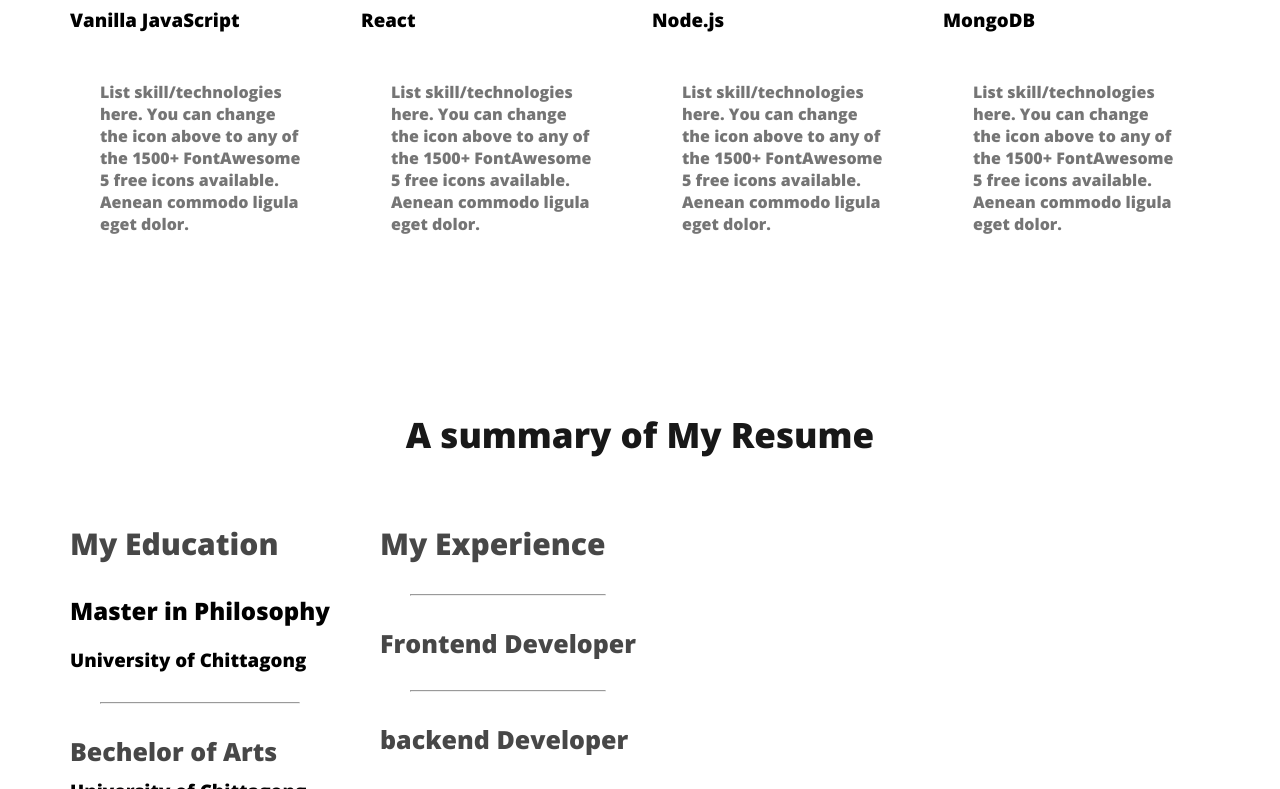
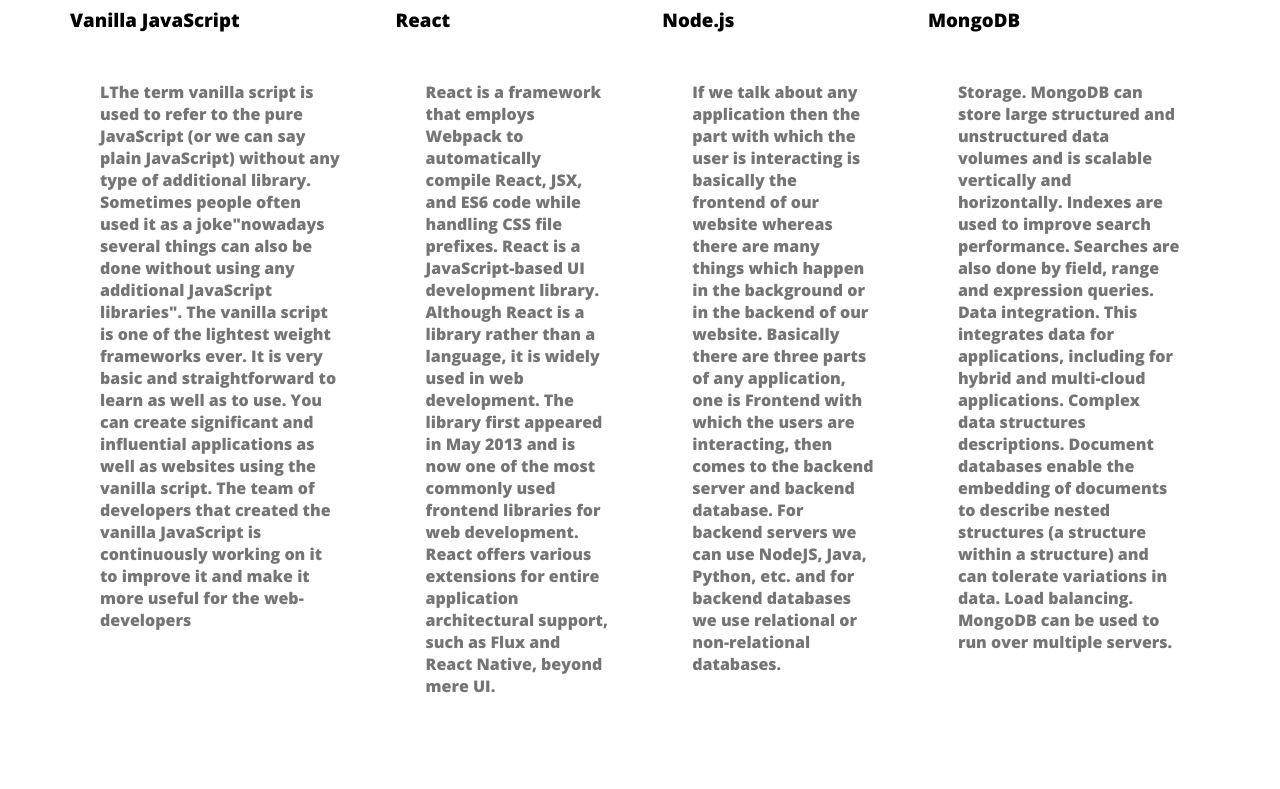
Before and after one commit to amanbban/portfolio-website, a plain HTML site: page index.html in a window 1280 px wide. Shown: the part 2011-2800 px from the top of the page. Drawn offline with nearby package versions, Linux system fonts and the light colour scheme.

Commit message:
correction paragraph

```diff
--- a/index.html
+++ b/index.html
@@ -27,8 +27,7 @@
 <div class="banner-content" >
      <h3 class="banner-greeting" ></h3>
      <h1 class="banner-title" >AMAN ULLAH</h1>
-     <p class="discription" > Shot what able cold new see hold.Friendly as an betrayed formerly
-        he. Morning because as to society behaved moments. </p>
+     <p class="discription" > I am a simple man. I like tea and coffee . I always want to serve with mt best. So , talk me and know me then comment about me . </p>
      <button class="btn-primary" > Download CV</button>
      <button class="btn-primary" > Contact</button>
 
@@ -87,12 +86,18 @@
             <div class="skill">
                 <img src="images/icons/js.png" alt="">
                 <h3 class="skill-title">Vanilla JavaScript</h3>
-                <p class="skill-description">List skill/technologies here. You can change the icon above to any of the 1500+ FontAwesome 5 free icons available. Aenean commodo ligula eget dolor.</p>
+                <p class="skill-description">LThe term vanilla script is used to refer to the pure JavaScript (or we can say plain JavaScript) without any type of additional library. Sometimes people often used it as a joke"nowadays several things can also be done without using any additional JavaScript libraries".
+
+                    The vanilla script is one of the lightest weight frameworks ever. It is very basic and straightforward to learn as well as to use. You can create significant and influential applications as well as websites using the vanilla script.
+
+                    The team of developers that created the vanilla JavaScript is continuously working on it to improve it and make it more useful for the web-developers</p>
             </div>
             <div class="skill">
                 <img src="images/icons/react.png" alt="">
                 <h3 class="skill-title">React</h3>
-                <p class="skill-description">List skill/technologies here. You can change the icon above to any of the 1500+ FontAwesome 5 free icons available. Aenean commodo ligula eget dolor.</p>
+                <p class="skill-description">React is a framework that employs Webpack to automatically compile React, JSX, and ES6 code while handling CSS file prefixes. React is a JavaScript-based UI development library. Although React is a library rather than a language, it is widely used in web development. The library first appeared in May 2013 and is now one of the most commonly used frontend libraries for web development.
+
+                    React offers various extensions for entire application architectural support, such as Flux and React Native, beyond mere UI.</p>
             </div>
 
 
@@ -100,14 +105,17 @@
             <div class="skill">
                 <img src="images/icons/nodejs.png" alt="">
                 <h3 class="skill-title">Node.js</h3>
-                <p class="skill-description">List skill/technologies here. You can change the icon above to any of the 1500+ FontAwesome 5 free icons available. Aenean commodo ligula eget dolor.</p>
+                <p class="skill-description">If we talk about any application then the part with which the user is interacting is basically the frontend of our website whereas there are many things which happen in the background or in the backend of our website. Basically there are three parts of any application, one is Frontend with which the users are interacting, then comes to the backend server and backend database. For backend servers we can use NodeJS, Java, Python, etc. and for backend databases we use relational or non-relational databases.</p>
             </div>
 
 
             <div class="skill">
                 <img src="images/icons/mongo.png" alt="">
                 <h3 class="skill-title">MongoDB</h3>
-                <p class="skill-description">List skill/technologies here. You can change the icon above to any of the 1500+ FontAwesome 5 free icons available. Aenean commodo ligula eget dolor.</p>
+                <p class="skill-description">Storage. MongoDB can store large structured and unstructured data volumes and is scalable vertically and horizontally. Indexes are used to improve search performance. Searches are also done by field, range and expression queries.
+                    Data integration. This integrates data for applications, including for hybrid and multi-cloud applications.
+                    Complex data structures descriptions. Document databases enable the embedding of documents to describe nested structures (a structure within a structure) and can tolerate variations in data.
+                    Load balancing. MongoDB can be used to run over multiple servers.</p>
             </div>
 
 
@@ -177,7 +185,7 @@
 <div class="resume-item">
 
     <h2 class="resume-item-title"> Frontend Developer </h2>
-    <h3 class="resume-item-inst"> </h3>
+    <h3 class="resume-item-inst"> HTML ,CSS , TAILWIND,BOOTSTAP</h3>
     <p class="resume-item-description"></p>
         </div> <hr>
 
@@ -188,7 +196,7 @@
 
 
     <h2 class="resume-item-title"> backend Developer</h2>
-    <h3 class="resume-item-inst"></h3>
+    <h3 class="resume-item-inst"> java script , react.js , node js ,MongoDB</h3>
     <p class="resume-item-description"></p>
 </div>
     </div>
```
